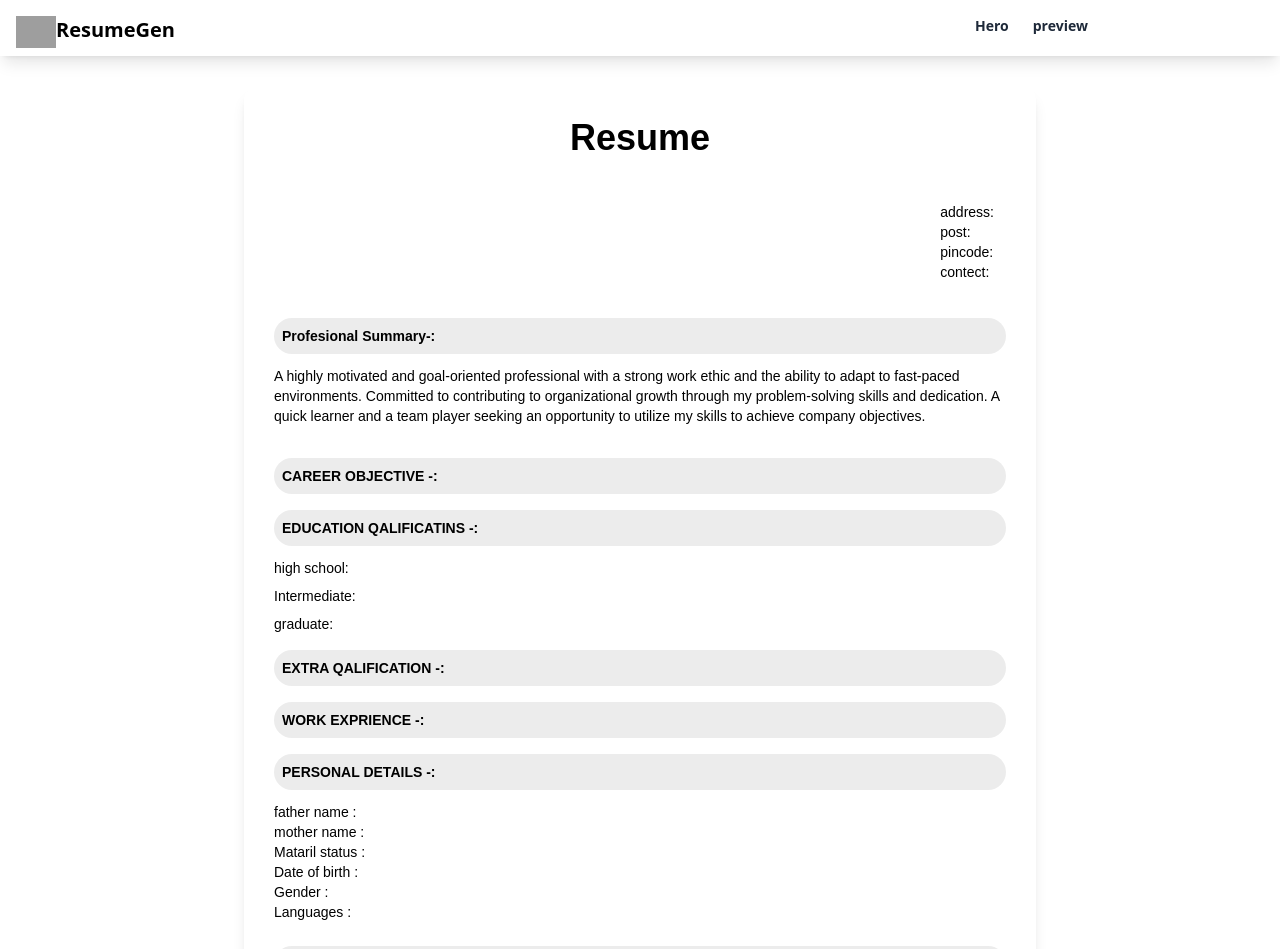
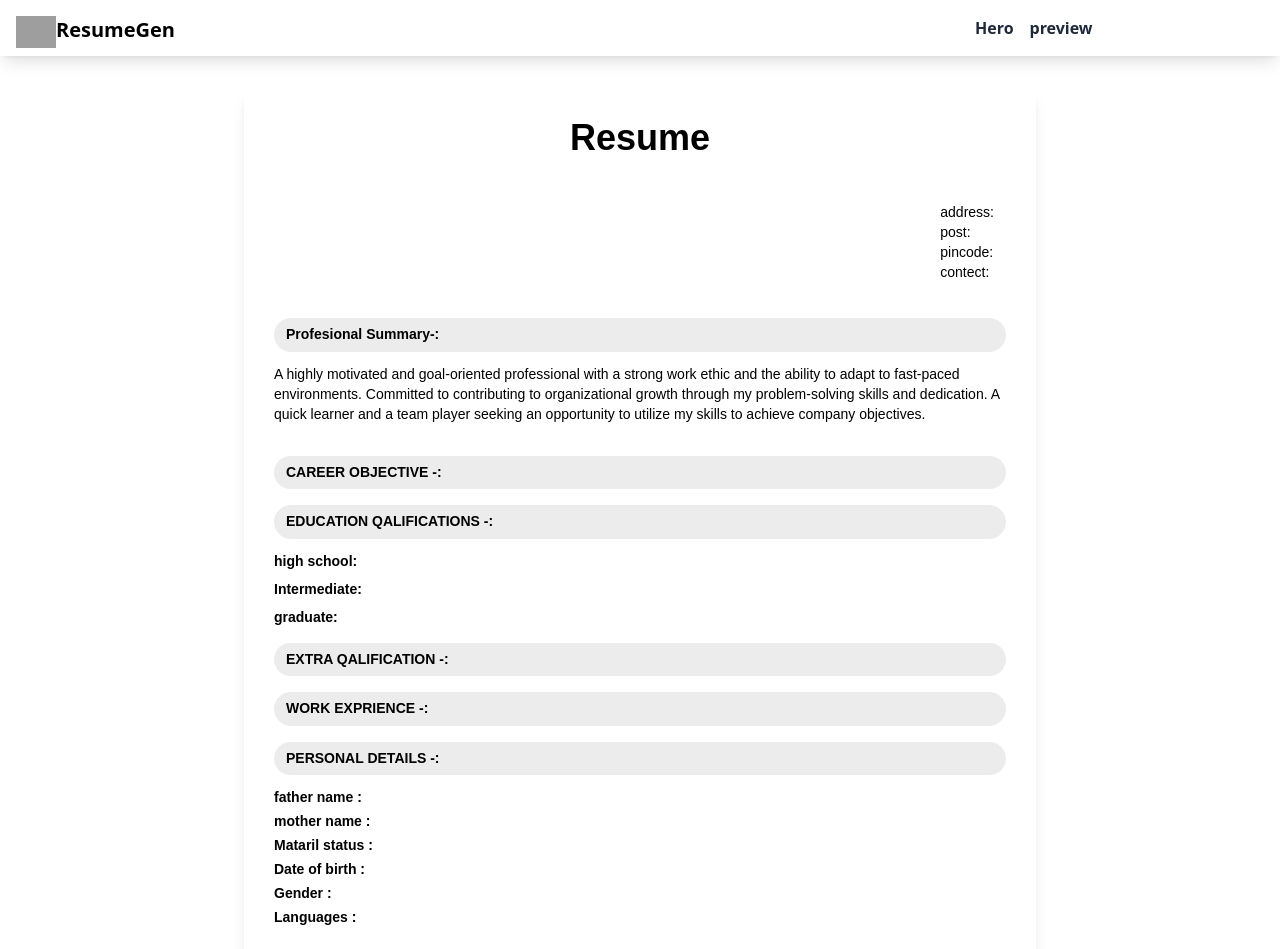
Before and after one commit to sahilabbas-devloper/resume-bilder110-using-react-in-2026-sadvx, a React (Vite) app: page /Resume in a window 1280 px wide. Shown: the top 949 px of the page. Built offline with nearby package versions, Linux system fonts and the light colour scheme; grey boxes are pictures that could not be loaded.

Commit message:
fixed text aling

```diff
--- a/src/components/Header.jsx
+++ b/src/components/Header.jsx
@@ -10,10 +10,10 @@ function Header() {
     <img
      className='mix-blend-darken w-full max-w-10   h-auto object-cover'
     src="https://static.vecteezy.com/system/resources/previews/028/561/891/non_2x/resume-dual-tone-icon-icon-for-your-website-mobile-presentation-and-logo-design-vector.jpg" alt="" />
-    <h1 className='text-xl font-semibold'> ResumeGen </h1>
+    <h1 className='text-xl font-semibold '> ResumeGen </h1>
 
-    <Link to={"/Hero"} className='ml-8 text-sm md:ml-200 text-gray-800 font-semibold hover:text-purple-800'>Hero</Link>
-    <Link to={"/Resume"} className='ml-6 text-sm text-gray-800 font-semibold hover:text-purple-800'>preview</Link>
+    <Link to={"/Hero"} className='ml-24 text-md md:ml-200 text-gray-800 font-semibold hover:text-purple-800'>Hero</Link>
+    <Link to={"/Resume"} className='ml-4 text-md text-gray-800 font-semibold hover:text-purple-800'>preview</Link>
     </div>
 
 
--- a/src/components/Resume.jsx
+++ b/src/components/Resume.jsx
@@ -49,7 +49,7 @@ const domloadpdf = () => {
 
 <div className="flex flex-col sm:flex-row sm:items-start sm:justify-between gap-4 sm:gap-12 mb-6 p-3">
   <div>
-   <h1 className="text-xl sm:text-2xl font-bold">{resume?.name}</h1>
+   <h1 className="text-xl sm:text-2xl font-bold font-sans">{resume?.name}</h1>
   </div>
 <div className="text-xs sm:text-sm">
   <p>address: {resume?.address}</p>
@@ -61,64 +61,64 @@ const domloadpdf = () => {
 
 
 <div className='mb-8'>
-  <div className='flex items-center justify-start p-2 rounded-4xl h-auto mb-2 sm:mb-3' style={{backgroundColor:"#ECECEC"
+  <div className='text-start py-2 px-3  rounded-4xl h-auto mb-2 sm:mb-3' style={{backgroundColor:"#ECECEC"
   }}>
-  <h1 className='text-md font-bold '>Profesional Summary-:</h1>
+  <h1 className='text-md font-bold leading-tight '>Profesional Summary-:</h1>
   </div>
   <p>A highly motivated and goal-oriented professional with a strong work ethic and the ability to adapt to fast-paced environments. Committed to contributing to organizational growth through my problem-solving skills and dedication. A quick learner and a team player seeking an opportunity to utilize my skills to achieve company objectives.</p>
 </div>
 
 <div className='mb-4'>
-  <div className='flex items-center justify-start p-2 rounded-4xl h-auto sm:mb-3' style={{backgroundColor:"#ECECEC"
+  <div className='flex py-2 px-3 justify-start p-2 rounded-4xl h-auto sm:mb-3' style={{backgroundColor:"#ECECEC"
   }}>
-  <h1 className="text-sm  sm:text-md font-bold ">CAREER OBJECTIVE -:</h1>
+  <h1 className="text-sm  sm:text-md font-bold leading-tight">CAREER OBJECTIVE -:</h1>
   </div>
   <p className="leading-relaxed">{resume?.objective}</p>
 </div>
 
 <div className='mb-4'>
-  <div className='flex items-center justify-start p-2 rounded-4xl h-auto mb-2 sm:mb-3' style={{backgroundColor:"#ECECEC"
+  <div className='flex py-2 px-3 justify-start p-2 rounded-4xl h-auto mb-2 sm:mb-3' style={{backgroundColor:"#ECECEC"
   }}>
-  <h1 className="text-sm sm:text-md font-bold ">EDUCATION QALIFICATINS -:</h1>
+  <h1 className="text-sm sm:text-md font-bold leading-tight">EDUCATION QALIFICATIONS -:</h1>
   </div>
-  <p className='mb-2'>high school: {resume?.high}</p>
-  <p className='mb-2' >Intermediate: {resume?.inter}</p>
-  <p>graduate: {resume?.graduate}</p>
+  <p className='mb-2 font-semibold'>high school:  <span>{resume?.high}</span> </p>
+  <p className='mb-2 font-semibold' >Intermediate: <span>{resume?.inter}</span></p>
+  <p className='mb-2 font-semibold' >graduate: <span>{resume?.graduate}</span></p>
 </div>
 
 <div className='mb-4'>
-  <div className='flex items-center justify-start p-2 rounded-4xl h-auto mb-2 sm:mb-3' style={{backgroundColor:"#ECECEC"
+  <div className='flex py-2 px-3 justify-start p-2 rounded-4xl h-auto mb-2 sm:mb-3' style={{backgroundColor:"#ECECEC"
   }} >
-  <h1 className='text-md font-bold '>EXTRA QALIFICATION -:</h1>
+  <h1 className='text-md font-bold leading-tight'>EXTRA QALIFICATION -:</h1>
   </div>
   <p>{resume?.extra}</p>
 </div>
 
 <div className='mb-4'>
-  <div className='flex items-center justify-start p-2 rounded-4xl h-auto mb-2 sm:mb-3' style={{backgroundColor:"#ECECEC"
+  <div className='flex py-2 px-3 justify-start p-2 rounded-4xl h-auto mb-2 sm:mb-3' style={{backgroundColor:"#ECECEC"
   }}>
-  <h1 className='text-md font-bold '>WORK EXPRIENCE -:</h1>
+  <h1 className='text-md font-bold leading-tight '>WORK EXPRIENCE -:</h1>
   </div>
   <p>{resume?.workexp}</p>
 </div>
 
 <div className='mb-6'>
-  <div className='flex items-center justify-start p-2 rounded-4xl h-auto mb-5 sm:mb-3' style={{backgroundColor:"#ECECEC"
+  <div className='flex py-2 px-3 justify-start p-2 rounded-4xl h-auto mb-5 sm:mb-3' style={{backgroundColor:"#ECECEC"
   }}>
-  <h1 className=" grid grid-cols-1 font-semibold sm:grid-cols-2 gap-y-1 gap-x-6">PERSONAL DETAILS -:</h1>
+  <h1 className=" grid grid-cols-1 leading-tight font-semibold sm:grid-cols-2 gap-y-1 gap-x-6">PERSONAL DETAILS -:</h1>
   </div>
-  <p>father name : {resume?.fathername}</p>
-  <p>mother name : {resume?.mother}</p>
-  <p>Mataril status : {resume?.status}</p>
-  <p>Date of birth : {resume?.date}</p>
-  <p>Gender : {resume?.gender}</p>
-  <p >Languages : {resume?.language}</p>
+  <p  className='mb-1 font-semibold' >father name : <span>{resume?.fathername}</span></p>
+  <p className='mb-1 font-semibold'>mother name :  <span>{resume?.mother}</span></p>
+  <p className='mb-1 font-semibold'>Mataril status : <span>{resume?.status}</span></p>
+  <p className='mb-1 font-semibold'>Date of birth : <span>{resume?.date}</span></p>
+  <p className='mb-1 font-semibold'>Gender : <span>{resume?.gender}</span></p>
+  <p className='mb-1 font-semibold'>Languages : <span>{resume?.language}</span> </p>
 </div>
 
 <div className='mb-8'>
-  <div className='flex items-center justify-start p-2 rounded-4xl h-auto mb-2 sm:mb-3' style={{backgroundColor:"#ECECEC"
+  <div className='flex py-2 px-3 justify-start p-2 rounded-4xl h-auto mb-2 sm:mb-3' style={{backgroundColor:"#ECECEC"
   }}>
-  <h1 className='text-md font-bold '>DECLARATION -:</h1>
+  <h1 className='text-md font-bold leading-tight '>DECLARATION -:</h1>
   </div>
   <p>I here by declared that all the above entioned statements are true & correct to the best of my Knowlage.</p>
 </div>
```
